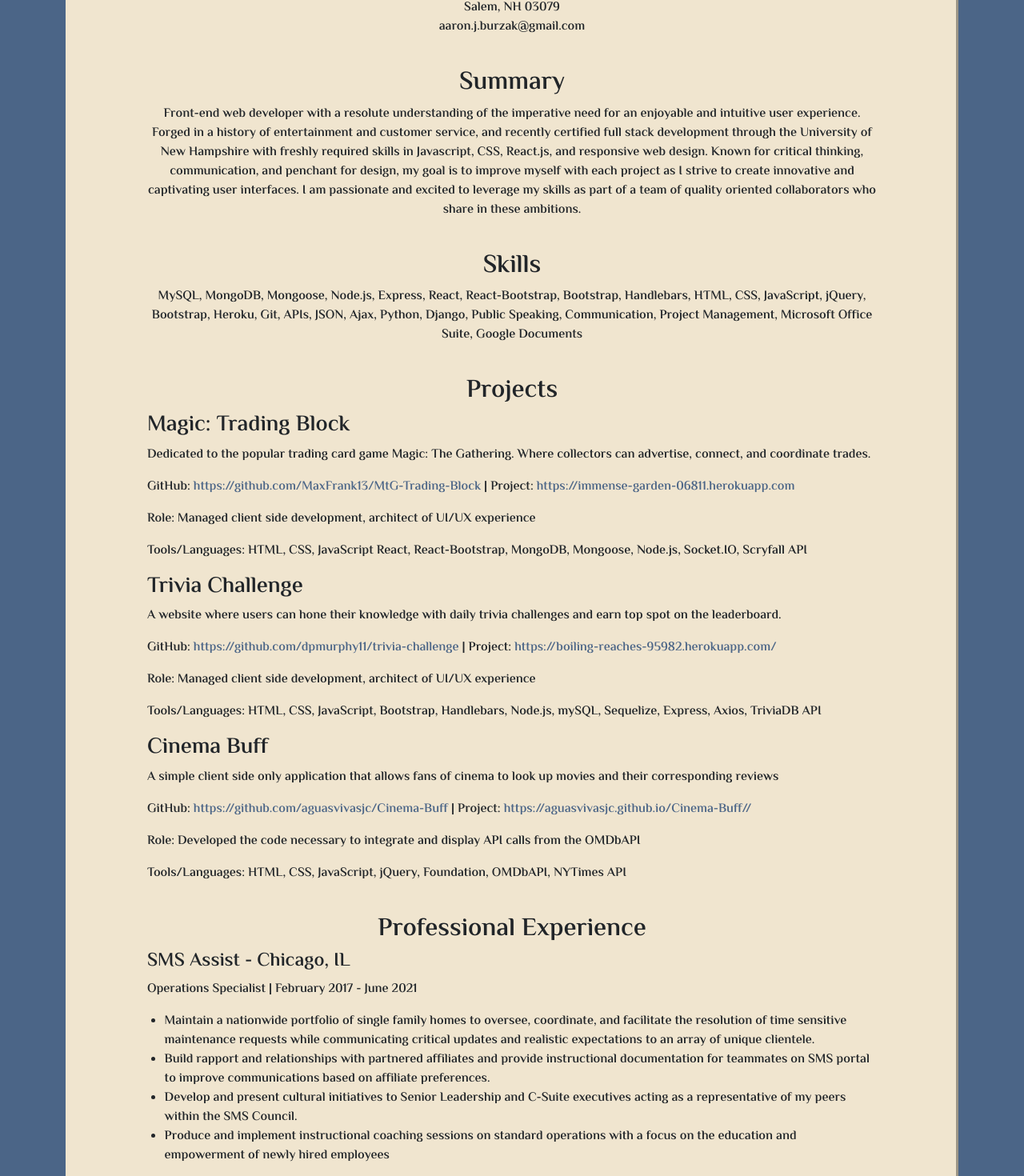
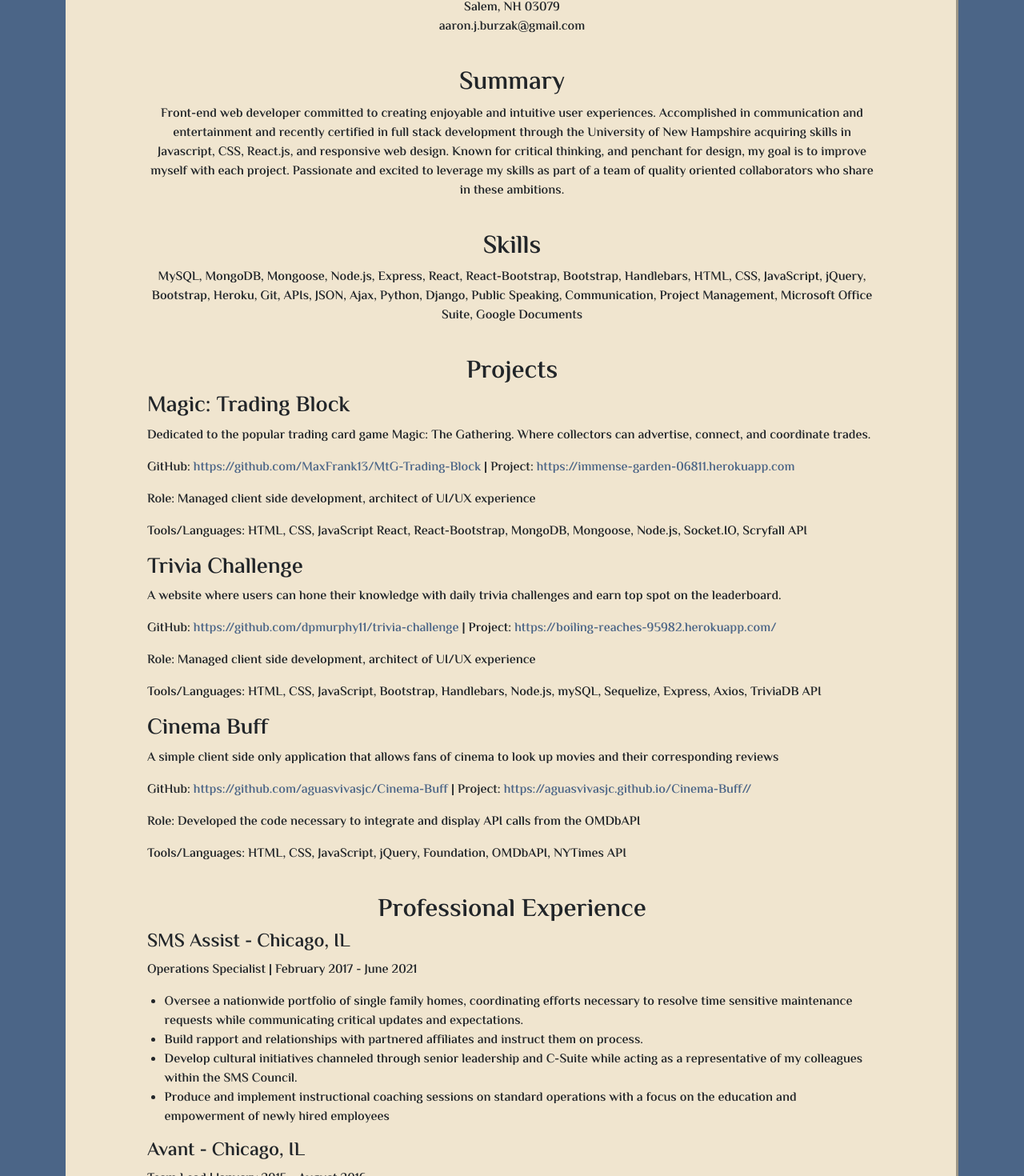
Before and after one commit to aaburzak/aaron_react_portfolio, a React (Create React App) app: page /resume in a window 1280 px wide. Shown: the part 300-1770 px from the top of the page at 80% size. Built offline with nearby package versions, Linux system fonts and the light colour scheme.

Commit message:
final final updates to resume

```diff
--- a/src/components/MyResume.js
+++ b/src/components/MyResume.js
@@ -15,10 +15,12 @@ function MyResume(){
       <Row>
         <Col className="text-center">
         <h2>Summary</h2>
-        <p className ="resStyle">Front-end web developer with a resolute understanding of the imperative need for an enjoyable and intuitive user experience. Forged in a history of entertainment and customer
-        service, and recently certified full stack development through the University of New Hampshire with freshly required skills in Javascript, CSS, React.js, and responsive web design.
-        Known for critical thinking, communication, and penchant for design, my goal is to improve myself with each project as I strive to create innovative and captivating user interfaces.
-        I am passionate and excited to leverage my skills as part of a team of quality oriented collaborators who share in these ambitions.</p>
+        <p className ="resStyle">Front-end web developer committed to creating enjoyable and intuitive user experiences. Accomplished in
+communication and entertainment and recently certified in full stack development through the University of New
+Hampshire acquiring skills in Javascript, CSS, React.js, and responsive web design. Known for critical
+thinking, and penchant for design, my goal is to improve myself with each project. Passionate and excited to
+leverage my skills as part of a team of quality oriented collaborators who share in these ambitions.
+</p>
         </Col>
       </Row>
       <Row>
@@ -66,11 +68,12 @@ function MyResume(){
         <h4 className="resProjectStyle">SMS Assist - Chicago, IL</h4>
         <p className="resStyle">Operations Specialist | February 2017 - June 2021</p>
         <ul className="resListStyle">
-          <li>Maintain a nationwide portfolio of single family homes to oversee, coordinate, and facilitate the resolution of time sensitive maintenance requests while
-communicating critical updates and realistic expectations to an array of unique clientele.</li>
-          <li>Build rapport and relationships with partnered affiliates and provide instructional documentation for teammates on SMS portal to improve communications based on
-affiliate preferences.</li>
-          <li>Develop and present cultural initiatives to Senior Leadership and C-Suite executives acting as a representative of my peers within the SMS Council.</li>
+          <li>Oversee a nationwide portfolio of single family homes, coordinating efforts necessary to resolve time
+sensitive maintenance requests while communicating critical updates and expectations.
+</li>
+          <li>Build rapport and relationships with partnered affiliates and instruct them on process.</li>
+          <li>Develop cultural initiatives channeled through senior leadership and C-Suite while acting as a
+representative of my colleagues within the SMS Council.</li>
           <li>Produce and implement instructional coaching sessions on standard operations with a focus on the education and empowerment of newly hired employees</li>
         </ul>
         </Col>
```
